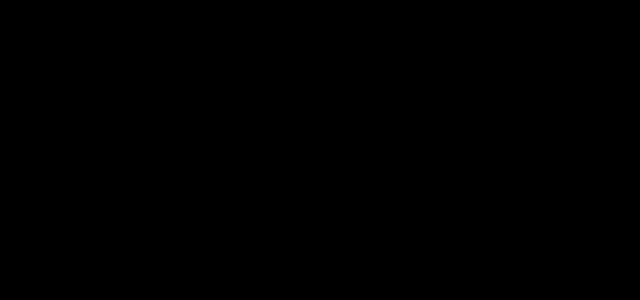
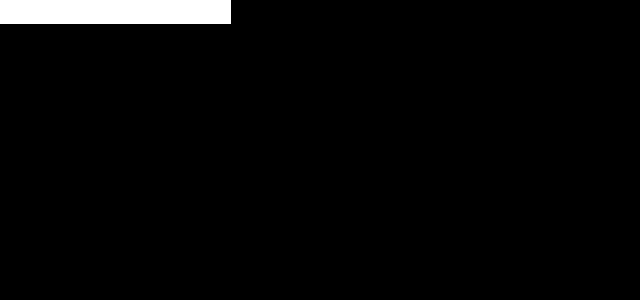
Before and after one commit to Sonu8544/PasswordGenerator, a React (Vite) app: page / in a window 1280 px wide. Shown: the top 300 px of the page, without its empty margins (0-640 px from the left). Built offline with nearby package versions, Linux system fonts and the light colour scheme.

Commit message:
Add input box

```diff
--- a/src/App.jsx
+++ b/src/App.jsx
@@ -1,10 +1,21 @@
 function App() {
-
   return (
     <>
-     <h1 className="text-white" > hwllo sonu </h1>
+      <div className="flex justify-center">
+        <div className=" w-full bg-gray-700 px-2 py-4 md:max-w-md flex justify-center rounded-2xl my-7 ">
+          <div className="flex justify-center " >
+            <div>
+              <input
+               type="text"
+                name="password"
+                 id="password"
+                 />
+            </div>
+          </div>
+        </div>
+      </div>
     </>
-  )
+  );
 }
 
-export default App
+export default App;
```
